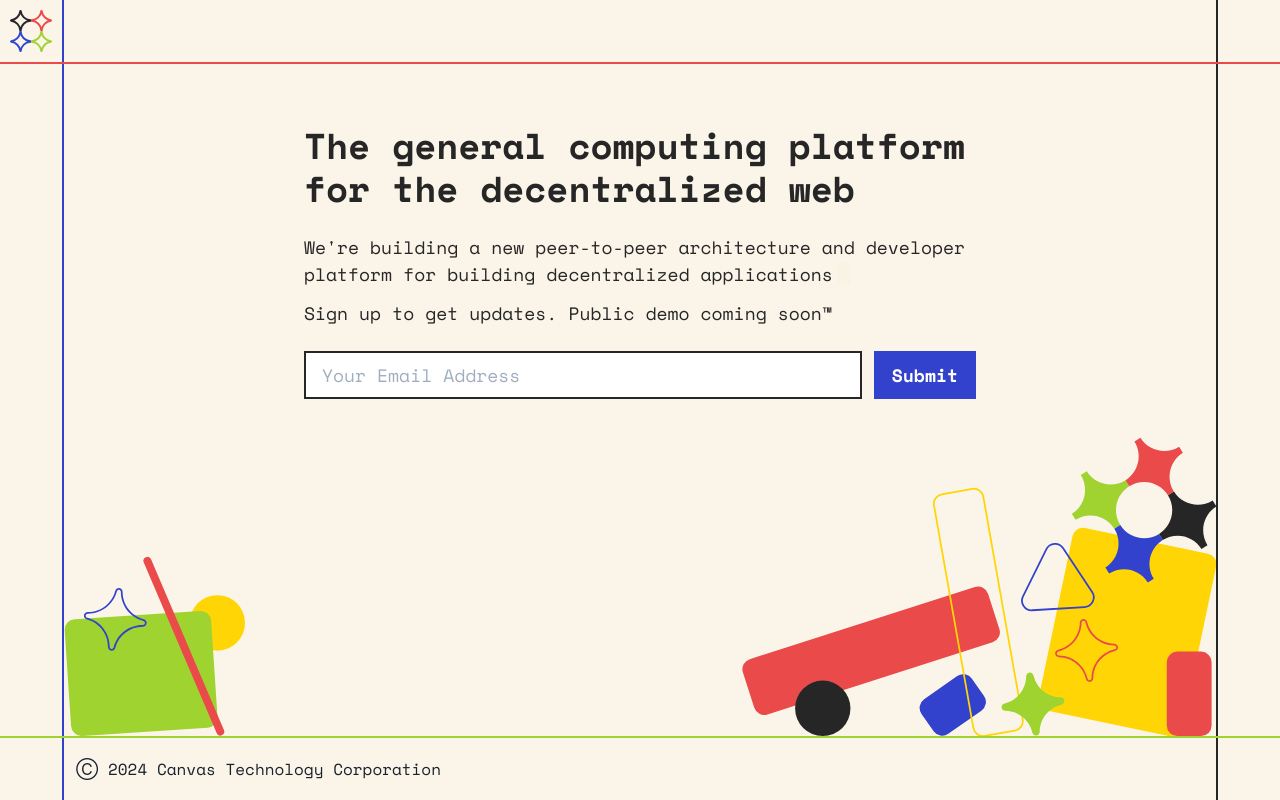
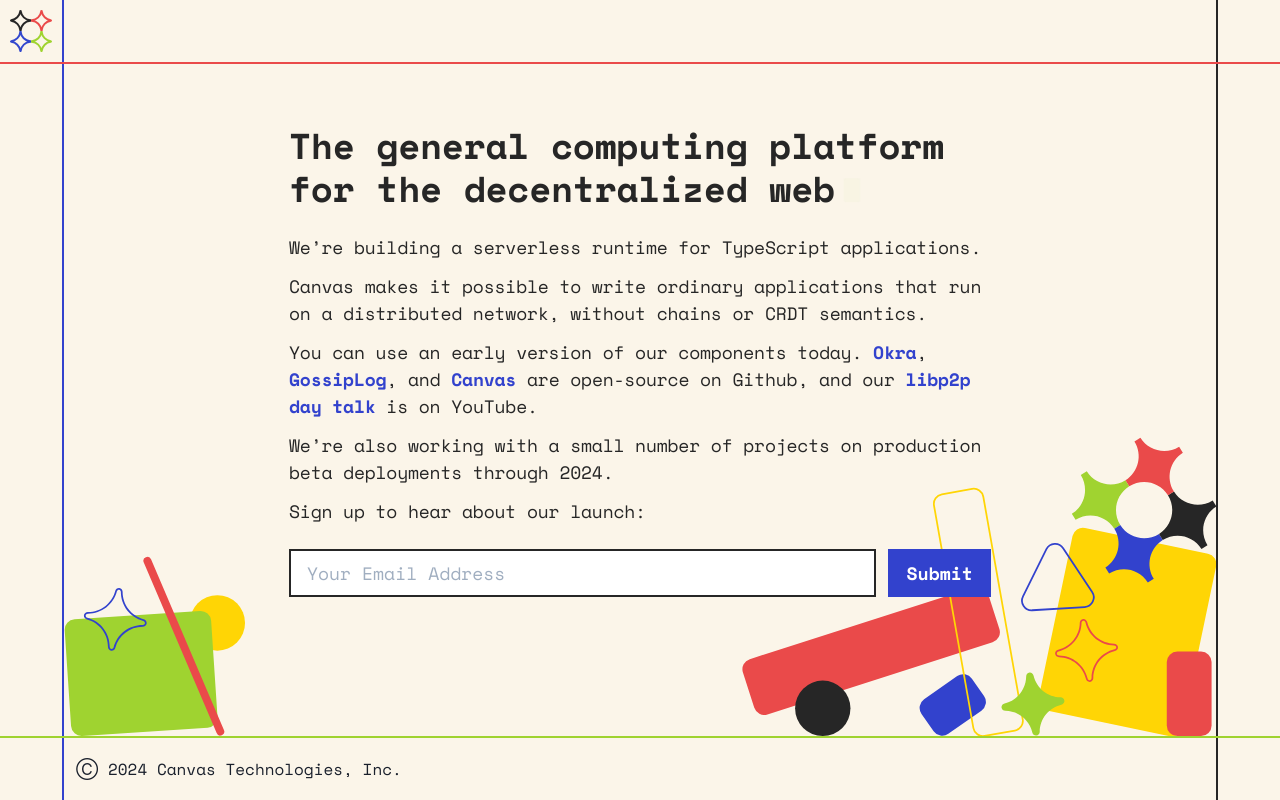
Before and after one commit to canvasxyz/canvas-homepage, a Next.js app: page / in a window 1280 px wide. Built offline with nearby package versions, Linux system fonts and the light colour scheme.

Commit message:
update copy, add links

```diff
--- a/pages/index.js
+++ b/pages/index.js
@@ -201,8 +201,11 @@
             flexGrow="1"
             justifyContent="center"
             paddingBottom={["128px", "128px", "0", "0"]}
+            style={{
+              letterSpacing: "-0.2px",
+            }}
           >
-            <Box maxWidth="720px" padding="24px">
+            <Box maxWidth="750px" padding="24px">
               <Heading
                 color="#262626"
                 fontFamily="Space Mono, -apple-system, BlinkMacSystemFont, Segoe UI, Roboto, Oxygen,
@@ -211,21 +214,18 @@
                 mb="24px"
               >
                 The general computing platform for the decentralized web
-              </Heading>
-              <Text color="#262626" mb="12px" fontSize="lg">
-                We&apos;re building a new peer-to-peer architecture and
-                developer platform for building decentralized applications
                 {hasRendered && (
                   <motion.div
                     style={{
-                      height: "24px",
-                      width: "14px",
+                      marginTop: "10px",
+                      height: "26px",
+                      width: "18px",
                       position: "absolute",
                       backgroundColor: "red",
                       opacity: 0,
                       display: "inline-block",
                       borderRadius: "2px",
-                      marginLeft: "4px",
+                      marginLeft: "8px",
                     }}
                     animate={{
                       opacity: [0, 1, 1, 0, 1, 1, 0, 1, 1, 0],
@@ -251,9 +251,60 @@
                     }}
                   ></motion.div>
                 )}
+              </Heading>
+              <Text color="#262626" mb="12px" fontSize="lg">
+                We’re building a serverless runtime for TypeScript applications.
               </Text>
-              <Text color="#262626" fontSize="lg" mb="24px">
-                Sign up to get updates. Public demo coming soon&trade;
+              <Text color="#262626" mb="12px" fontSize="lg">
+                Canvas makes it possible to write ordinary applications that run
+                on a distributed network, without chains or CRDT semantics.
+              </Text>
+              <Text color="#262626" mb="12px" fontSize="lg">
+                You can use an early version of our components today.{" "}
+                <Link
+                  href="https://github.com/canvasxyz/okra"
+                  target="_blank"
+                  color="#3242cd"
+                  fontWeight="bold"
+                >
+                  Okra
+                </Link>
+                ,{" "}
+                <Link
+                  href="https://github.com/canvasxyz/canvas/tree/main/packages/gossiplog"
+                  target="_blank"
+                  color="#3242cd"
+                  fontWeight="bold"
+                >
+                  GossipLog
+                </Link>
+                , and{" "}
+                <Link
+                  href="https://github.com/canvasxyz/canvas"
+                  target="_blank"
+                  color="#3242cd"
+                  fontWeight="bold"
+                >
+                  Canvas
+                </Link>{" "}
+                are open-source on Github, and our{" "}
+                <Link
+                  href="https://www.youtube.com/watch?v=X8nAdx1G-Cs"
+                  target="_blank"
+                  color="#3242cd"
+                  fontWeight="bold"
+                >
+                  libp2p day talk
+                </Link>{" "}
+                is on YouTube.
+              </Text>
+              <Text color="#262626" mb="12px" fontSize="lg">
+                We’re also working with a small number of projects on production
+                beta deployments through 2024.
+              </Text>
+
+              <Text color="#262626" mb="24px" fontSize="lg">
+                Sign up to hear about our launch:
               </Text>
               <form className="email-form" onSubmit={send}>
                 {submitted ? (
@@ -323,7 +374,7 @@
           display="flex"
           alignItems="center"
         >
-          &#9400; 2024 Canvas Technology Corporation
+          &#9400; 2024 Canvas Technologies, Inc.
         </Box>
       </Box>
     </div>
```
